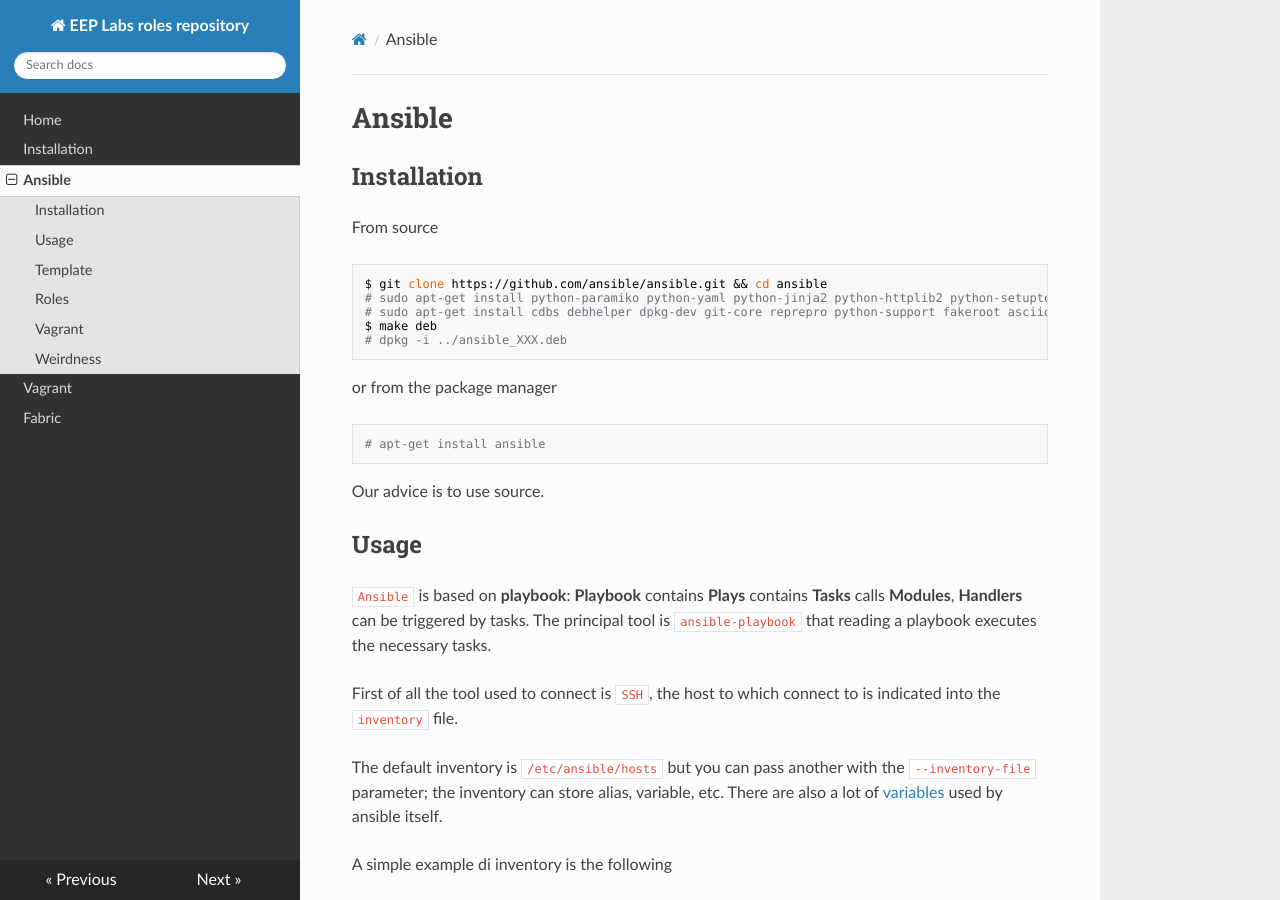
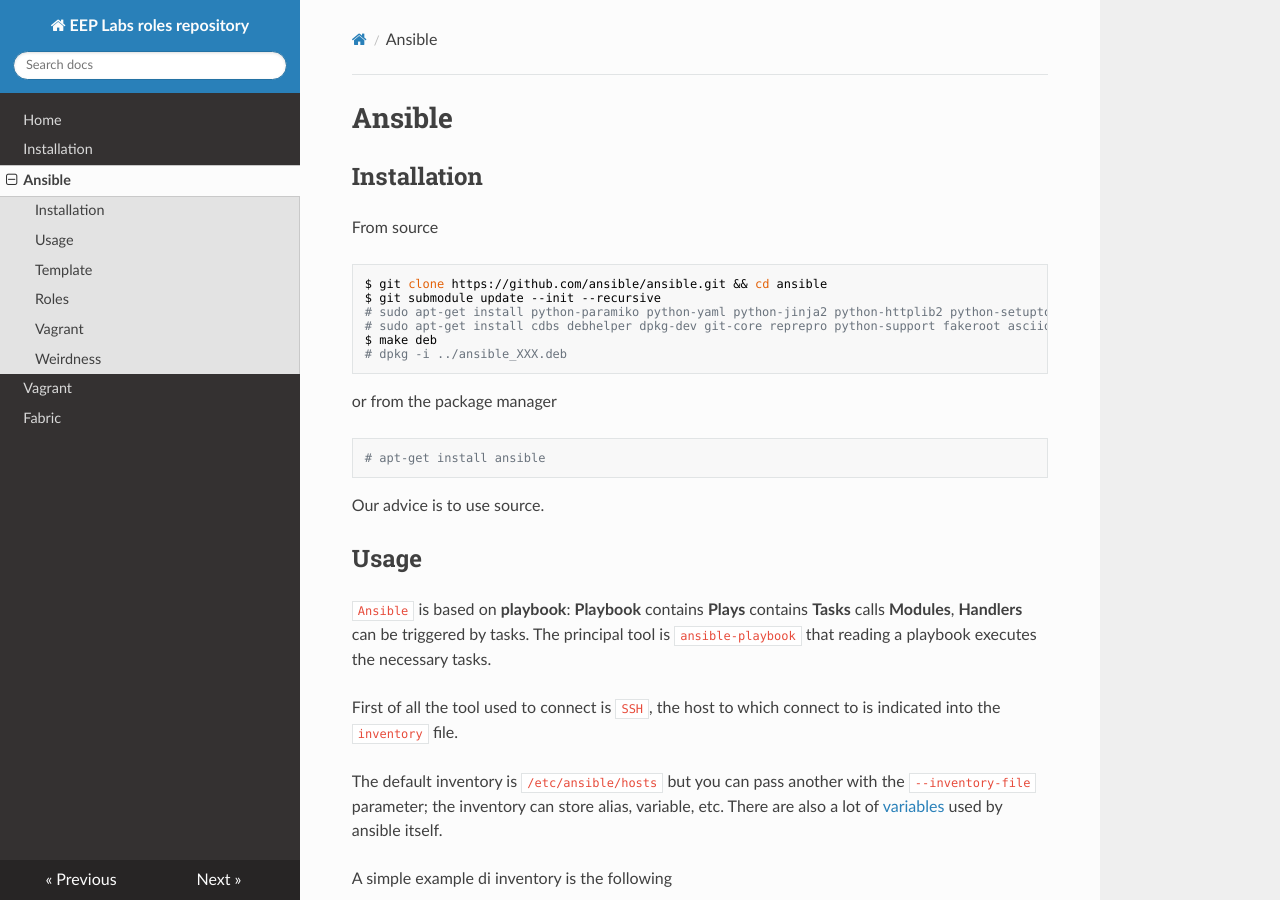
Before and after one commit to EEP-Labs/ansible-roles-repository, an MkDocs documentation site: the page built from docs/ansible.md, in a window 1280 px wide and 900 px high. Built offline with MkDocs 1.6.1, drawn with Linux system fonts in a browser that asks for light colours; nearby versions of some CDN libraries; old or Windows-style settings are respelled for this version of MkDocs.

Commit message:
Add missing instruction on creating ansible debian package.

```diff
--- a/docs/ansible.md
+++ b/docs/ansible.md
@@ -7,6 +7,7 @@
 From source
 
     $ git clone https://github.com/ansible/ansible.git && cd ansible
+    $ git submodule update --init --recursive
     # sudo apt-get install python-paramiko python-yaml python-jinja2 python-httplib2 python-setuptools python-six sshpass
     # sudo apt-get install cdbs debhelper dpkg-dev git-core reprepro python-support fakeroot asciidoc devscripts docbook-xml xsltproc
     $ make deb
```
